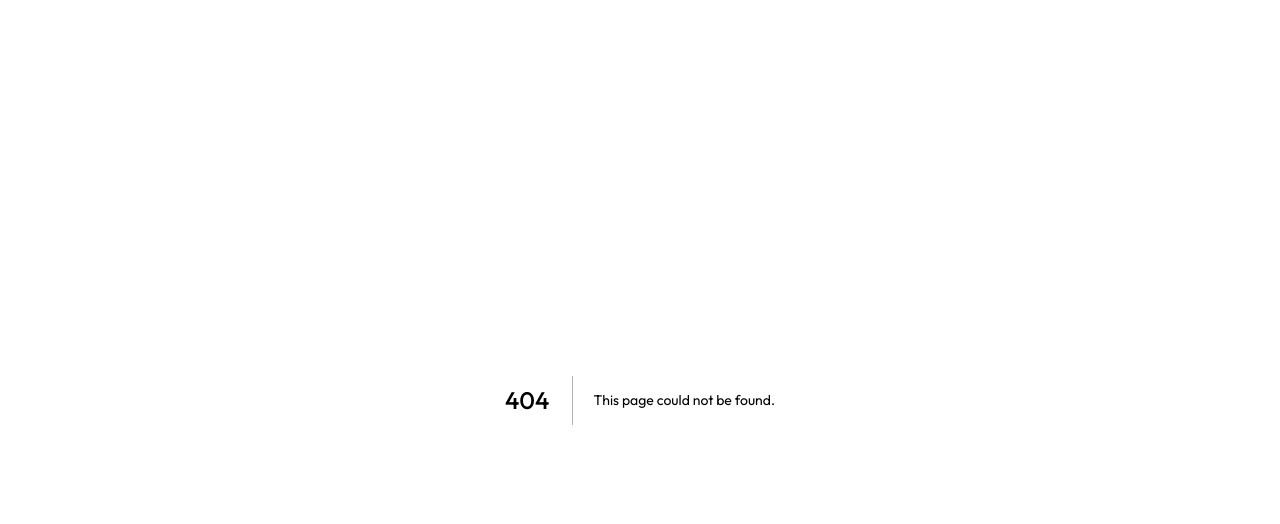
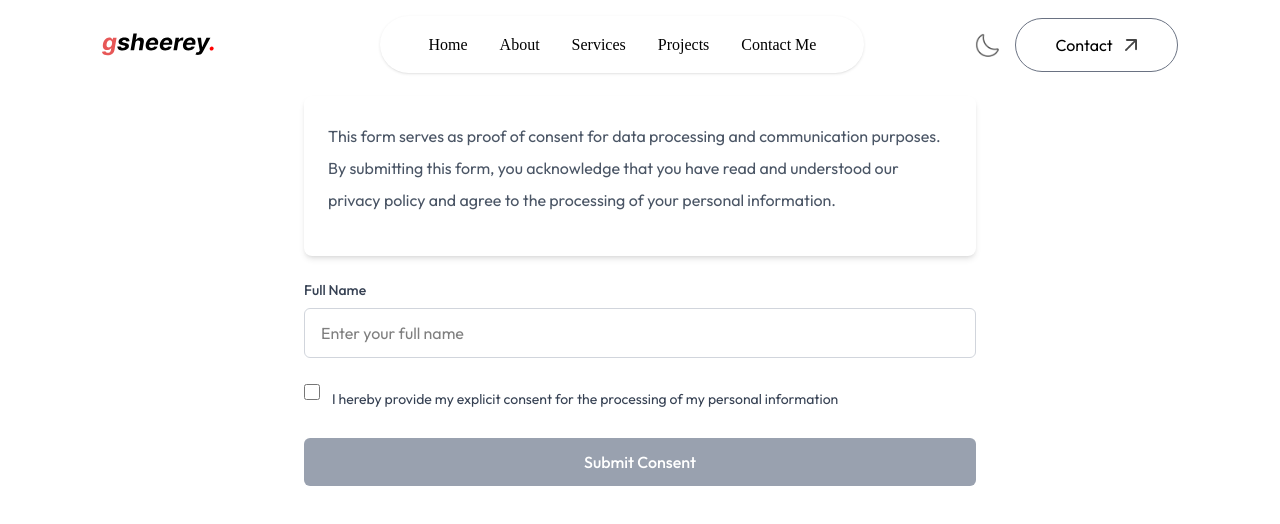
Before and after one commit to gurkirtheerey/gheerey, a Next.js app: page /proof-of-consent in a window 1280 px wide. Before the commit this address had no page. Shown: the top 524 px of the page. Built offline with nearby package versions, Linux system fonts and the light colour scheme; a web font is replaced by a local one.

Commit message:
Add Proof of Consent page and link in Footer: Introduce a new page for users to provide consent for data processing, and add a corresponding link in the Footer component for easy access.

```diff
--- a/app/components/Footer.tsx
+++ b/app/components/Footer.tsx
@@ -45,6 +45,9 @@ const Footer = ({ isDarkMode }: { isDarkMode: boolean }) => {
               Resume
             </Link>
           </li>
+          <li>
+            <Link href="/proof-of-consent">Proof of Consent</Link>
+          </li>
         </ul>
       </div>
     </div>
--- /dev/null
+++ b/app/proof-of-consent/page.tsx
@@ -0,0 +1,97 @@
+"use client";
+import { useState } from "react";
+import Navbar from "../components/Navbar";
+
+interface ProofOfConsentProps {
+  isDarkMode: boolean;
+  setIsDarkMode: (isDarkMode: boolean) => void;
+}
+
+export default function ProofOfConsent({
+  isDarkMode,
+  setIsDarkMode,
+}: ProofOfConsentProps) {
+  const [name, setName] = useState("");
+  const [consent, setConsent] = useState(false);
+
+  const handleSubmit = (e: React.FormEvent) => {
+    e.preventDefault();
+    if (consent) {
+      // Here you would typically handle the form submission
+      console.log("Form submitted with name:", name);
+      alert("Thank you for providing your consent!");
+    }
+  };
+
+  return (
+    <div className="min-h-screen bg-white dark:bg-gray-900">
+      <Navbar isDarkMode={isDarkMode} setIsDarkMode={setIsDarkMode} />
+      <div className="container mx-auto px-4 py-8">
+        <div className="max-w-2xl mx-auto mt-16">
+          <div className="bg-white dark:bg-gray-800 rounded-lg shadow-md p-6 mb-6">
+            <p className="text-gray-600 dark:text-gray-300 mb-4">
+              This form serves as proof of consent for data processing and
+              communication purposes. By submitting this form, you acknowledge
+              that you have read and understood our privacy policy and agree to
+              the processing of your personal information.
+            </p>
+          </div>
+
+          <form onSubmit={handleSubmit} className="space-y-6">
+            <div>
+              <label
+                htmlFor="name"
+                className="block text-sm font-medium text-gray-700 dark:text-gray-300 mb-2"
+              >
+                Full Name
+              </label>
+              <input
+                type="text"
+                id="name"
+                value={name}
+                onChange={(e) => setName(e.target.value)}
+                required
+                className="w-full px-4 py-2 border border-gray-300 dark:border-gray-600 rounded-md focus:ring-2 focus:ring-blue-500 dark:bg-gray-700 dark:text-white"
+                placeholder="Enter your full name"
+              />
+            </div>
+
+            <div className="flex items-start">
+              <div className="flex items-center h-5">
+                <input
+                  type="checkbox"
+                  id="consent"
+                  checked={consent}
+                  onChange={(e) => setConsent(e.target.checked)}
+                  required
+                  className="w-4 h-4 text-blue-600 border-gray-300 rounded focus:ring-blue-500 dark:border-gray-600"
+                />
+              </div>
+              <div className="ml-3">
+                <label
+                  htmlFor="consent"
+                  className="text-sm text-gray-700 dark:text-gray-300"
+                >
+                  I hereby provide my explicit consent for the processing of my
+                  personal information
+                </label>
+              </div>
+            </div>
+
+            <button
+              type="submit"
+              disabled={!consent}
+              className={`w-full py-2 px-4 rounded-md text-white font-medium ${
+                consent
+                  ? "bg-blue-600 hover:bg-blue-700 focus:ring-2 focus:ring-blue-500 focus:ring-offset-2"
+                  : "bg-gray-400 cursor-not-allowed"
+              }`}
+            >
+              Submit Consent
+            </button>
+          </form>
+        </div>
+      </div>
+    </div>
+  );
+}
```
